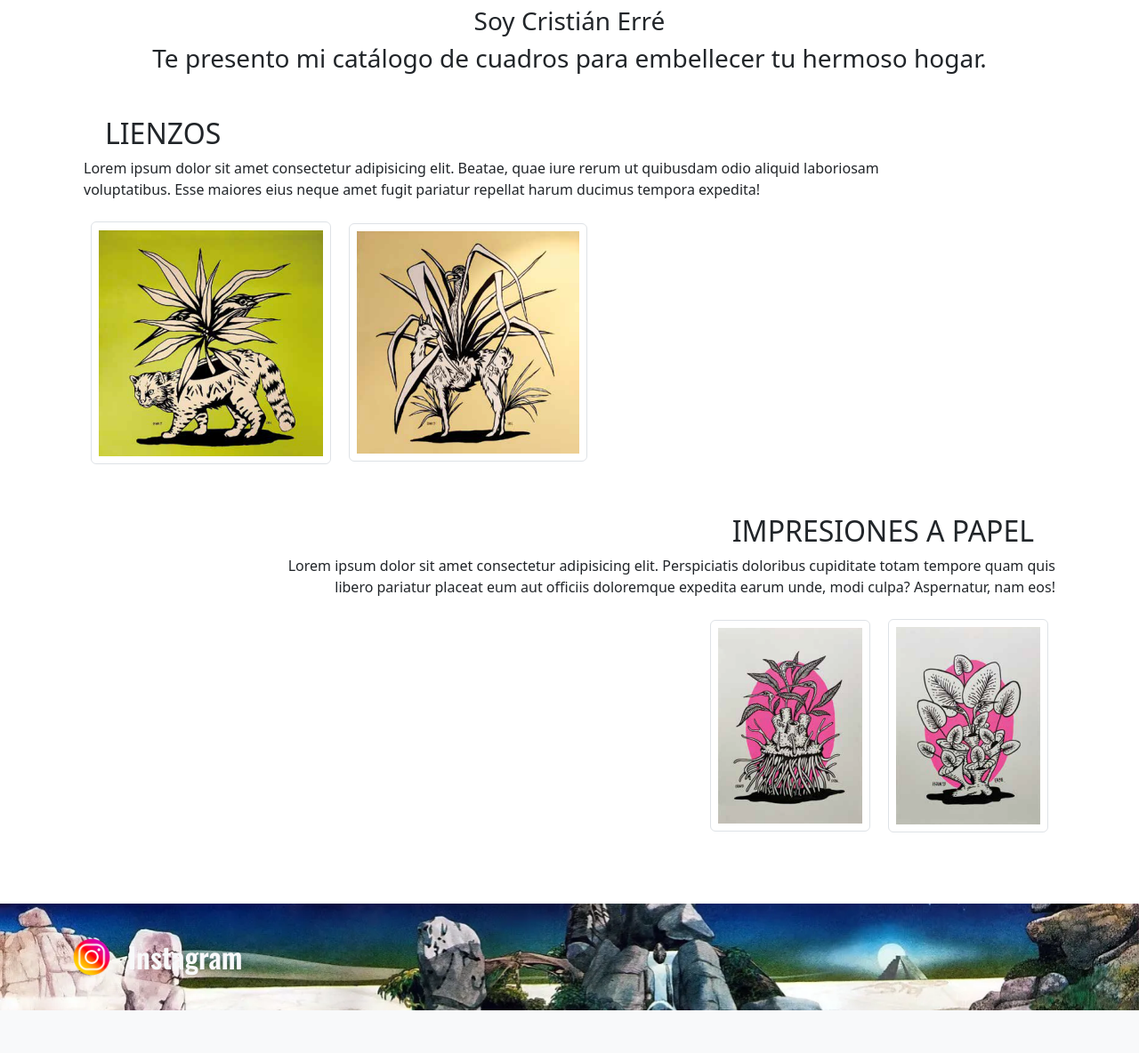
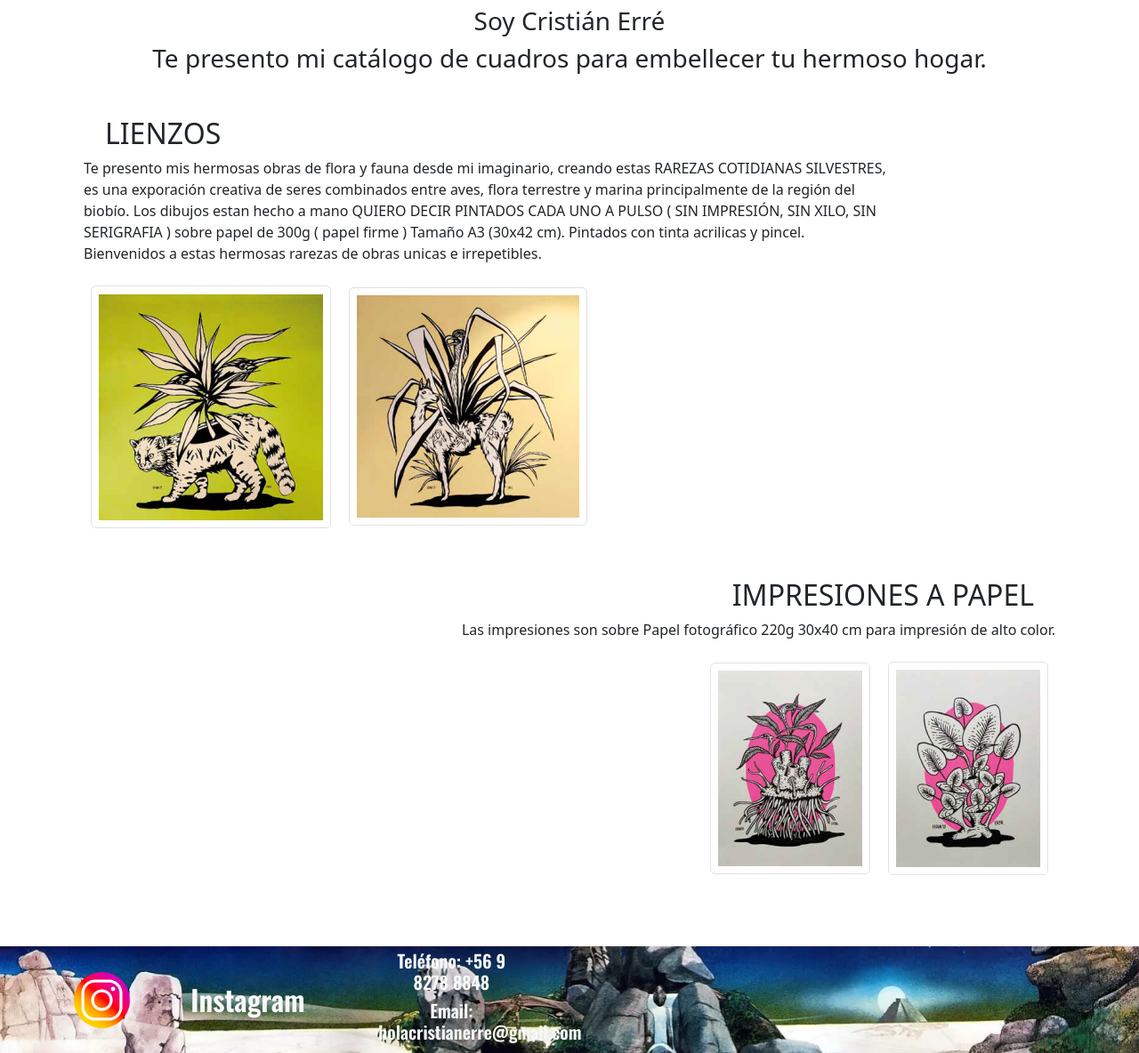
Before and after one commit to FrappuccinoIc/pagina_obras, a Django app: page / in a window 1280 px wide. Shown: the part 203-1387 px from the top of the page at 89% size. Before the commit the page ends 1339 px from the top, so only its background shows below. Run offline with Django 4.2, Linux system fonts and the light colour scheme.

Commit message:
pedidos y home commit

```diff
--- a/core/templates/core/base.html
+++ b/core/templates/core/base.html
@@ -61,6 +61,10 @@
                     <div class="navbar-collapse">
                         <img class="img-fluid col-1" src="{% static 'catalogo/imagenes/instagram.png' %}" alt="github logo">
                         <a class="navbar-brand fs-2 col-4 oswald  text-light" href="{{ LINK_INSTAGRAM }}">Instagram</a>
+                        <ul class="list-unstyled mb-0">
+                        <li><h4 class="fs-5 col-7 oswald text-light" >Teléfono: +56 9 8278 8848</h4></li>
+                        <li><h4 class="fs-5 col-7 oswald text-light"> Email: holacristianerre@gmail.com</h4></li>
+                        </ul>
                     </div>
                 </div>
             </div>
--- a/core/templates/core/home.html
+++ b/core/templates/core/home.html
@@ -12,7 +12,11 @@
     <article class="mb-5 d-flex-column row justify-content-start text-start">
         <div class="col-10">
             <h2 class="ms-4">LIENZOS</h2>
-            <p>Lorem ipsum dolor sit amet consectetur adipisicing elit. Beatae, quae iure rerum ut quibusdam odio aliquid laboriosam voluptatibus. Esse maiores eius neque amet fugit pariatur repellat harum ducimus tempora expedita!</p>
+            <p>Te presento mis hermosas obras de flora y fauna desde mi imaginario, creando estas RAREZAS COTIDIANAS SILVESTRES,
+es una exporación creativa de seres combinados entre aves, flora terrestre y marina principalmente de la región del biobío.
+Los dibujos estan hecho a mano QUIERO DECIR PINTADOS CADA UNO A PULSO ( SIN IMPRESIÓN, SIN XILO, SIN
+SERIGRAFIA ) sobre papel de 300g ( papel firme ) Tamaño A3 (30x42 cm).
+Pintados con tinta acrilicas y pincel. Bienvenidos a estas hermosas rarezas de obras unicas e irrepetibles.</p>
             <div>
                 <img class="img-thumbnail p-2 m-2" src="{% static 'core/imagenes/lienzo1.png' %}" alt="img-lienzo">
                 <img class="img-thumbnail p-2 m-2" src="{% static 'core/imagenes/lienzo2.png' %}" alt="img-lienzo">
@@ -23,7 +27,7 @@
     <article class="mb-5 d-flex-column row justify-content-end text-end">
         <div class="col-10">
             <h2 class="me-4">IMPRESIONES A PAPEL</h2>
-            <p>Lorem ipsum dolor sit amet consectetur adipisicing elit. Perspiciatis doloribus cupiditate totam tempore quam quis libero pariatur placeat eum aut officiis doloremque expedita earum unde, modi culpa? Aspernatur, nam eos!</p>
+            <p> Las impresiones son sobre Papel fotográfico 220g 30x40 cm para impresión de alto color.</p>
             <div>
                 <img class="img-thumbnail p-2 m-2" src="{% static 'core/imagenes/impresion1.png' %}" alt="img-impresion">
                 <img class="img-thumbnail p-2 m-2" src="{% static 'core/imagenes/impresion2.png' %}" alt="img-impresion">
--- a/core/templates/core/info.html
+++ b/core/templates/core/info.html
@@ -4,11 +4,11 @@
 {% block contenido %}
 <section class="container contenido">
    <article class="mb-5">
-    <h3>Sobre mí – Cristián Erré</h3>
+    <h2>Sobre mí – Cristián Erré</h2>
    </article>
 
    <article class="mb-5 d-flex-column row justify-content-start text-start">
-    <p class="fs-4 border border-round round ">Soy Cristián Erré, pintor muralista y diseñador con enfoque en proyectos de interiorismo y arte aplicado a espacios habitables y comerciales.
+    <p class="fs-4 border border-dark border-3">Soy Cristián Erré, pintor muralista y diseñador con enfoque en proyectos de interiorismo y arte aplicado a espacios habitables y comerciales.
     Cuento con experiencia en creación de murales, diseño visual y desarrollo artístico para interiores,
     aportando identidad, carácter y una narrativa visual única a cada proyecto.
     </p>
```
Also changed, not shown: core/templates/core/pedidos.html (+9 -1 lines).
